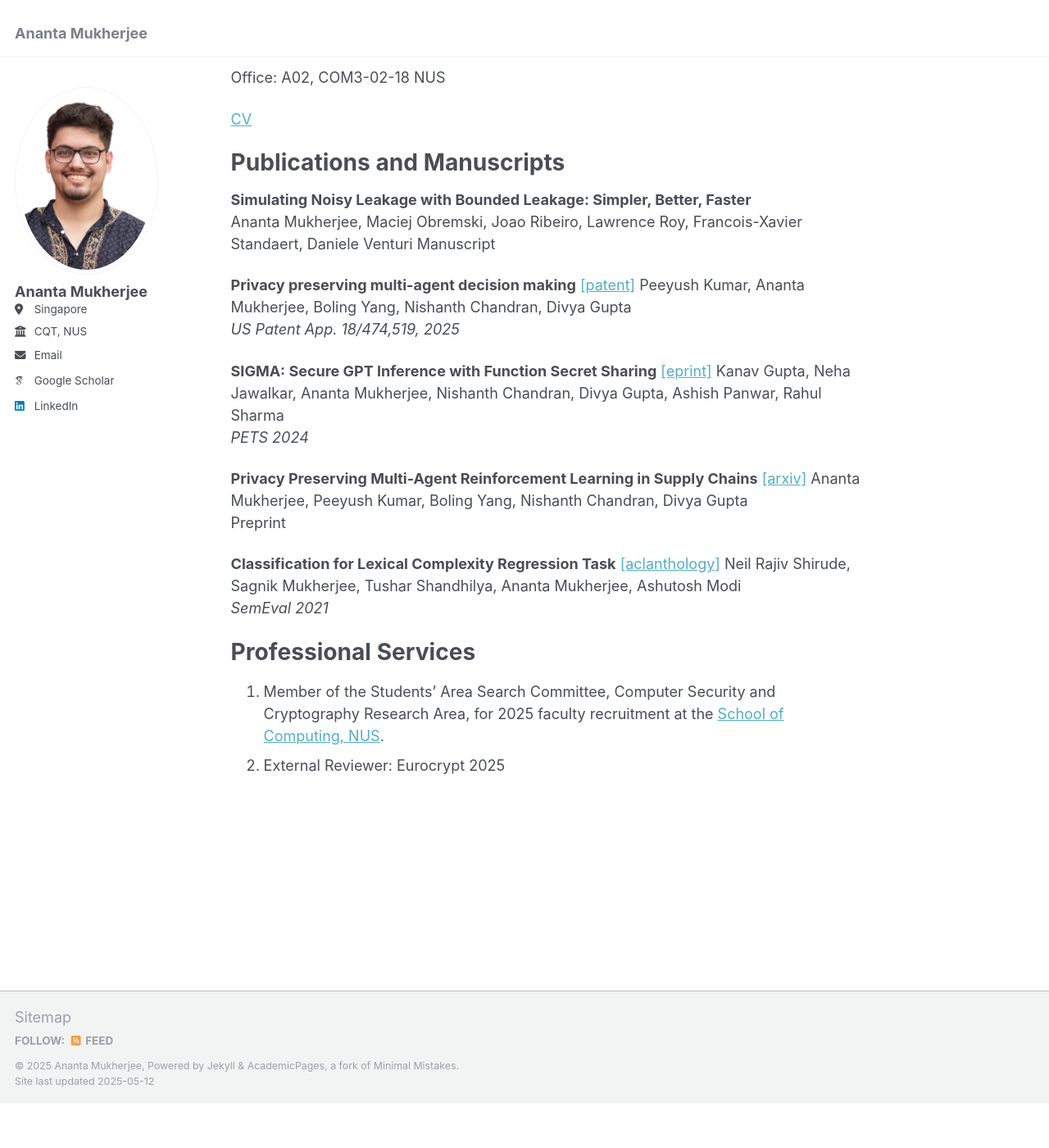
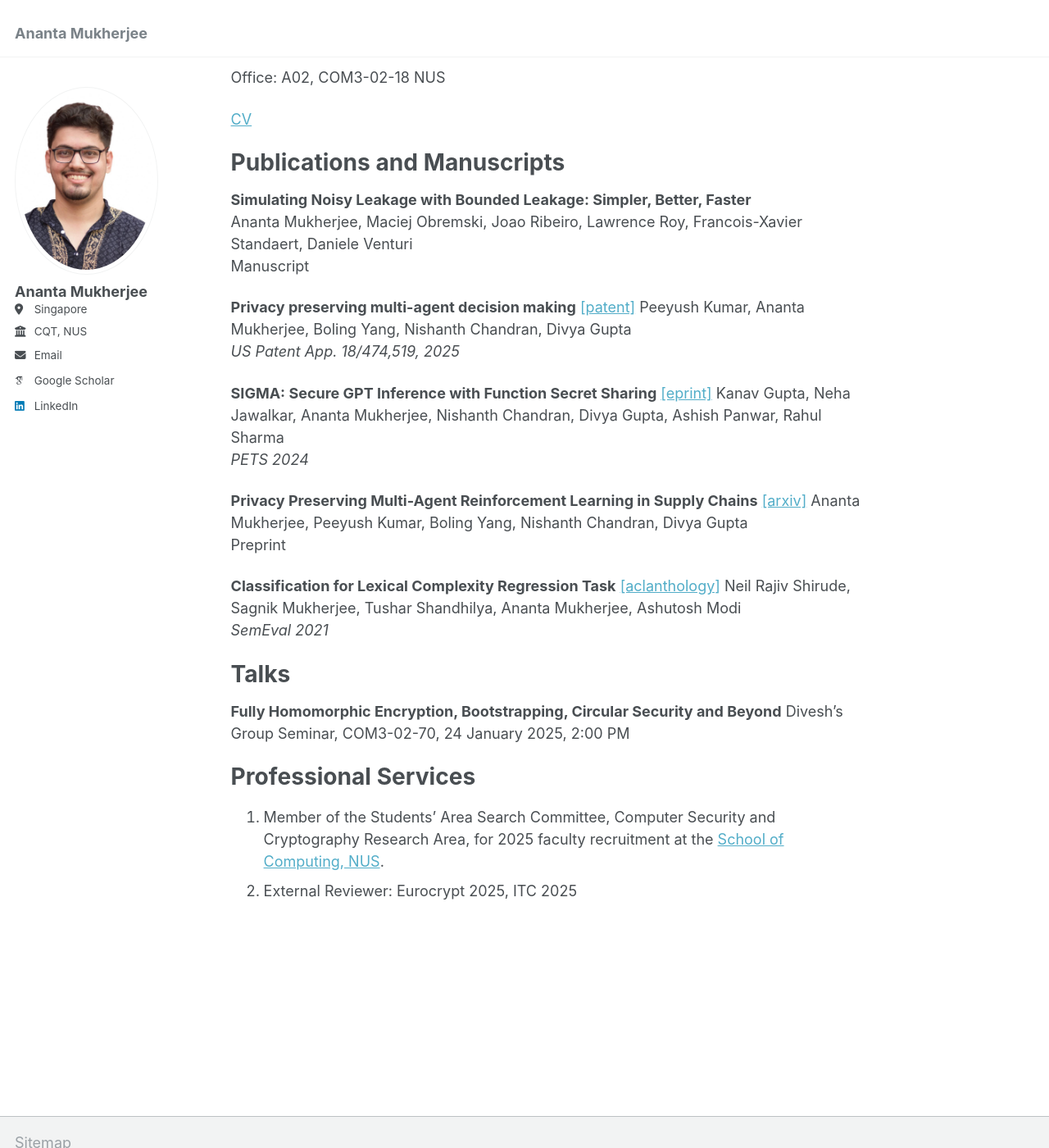
Before and after one commit to mananta/mananta.github.io, a Jekyll site: the page built from _pages/about.md, in a window 1280 px wide and 1400 px high, scrolled down 562 px. Shown: the whole window at 82% size. Built offline with Jekyll 4.4.1, drawn with Linux system fonts in a browser that asks for light colours; some web fonts are replaced; before the commit the page ends 1909 px from its top, so only the background shows below that.

```diff
--- a/_pages/about.md
+++ b/_pages/about.md
@@ -41,7 +41,12 @@
 Neil Rajiv Shirude, Sagnik Mukherjee, Tushar Shandhilya, Ananta Mukherjee, Ashutosh Modi
 *SemEval 2021*
 
+Talks
+=======
+**Fully Homomorphic Encryption, Bootstrapping, Circular Security and Beyond**
+Divesh's Group Seminar, COM3-02-70, 24 January 2025, 2:00 PM
+
 Professional Services
 =======
 1. Member of the Students' Area Search Committee, Computer Security and Cryptography Research Area, for 2025 faculty recruitment at the [School of Computing, NUS](https://www.comp.nus.edu.sg/).
-2. External Reviewer: Eurocrypt 2025
+2. External Reviewer: Eurocrypt 2025, ITC 2025
```
